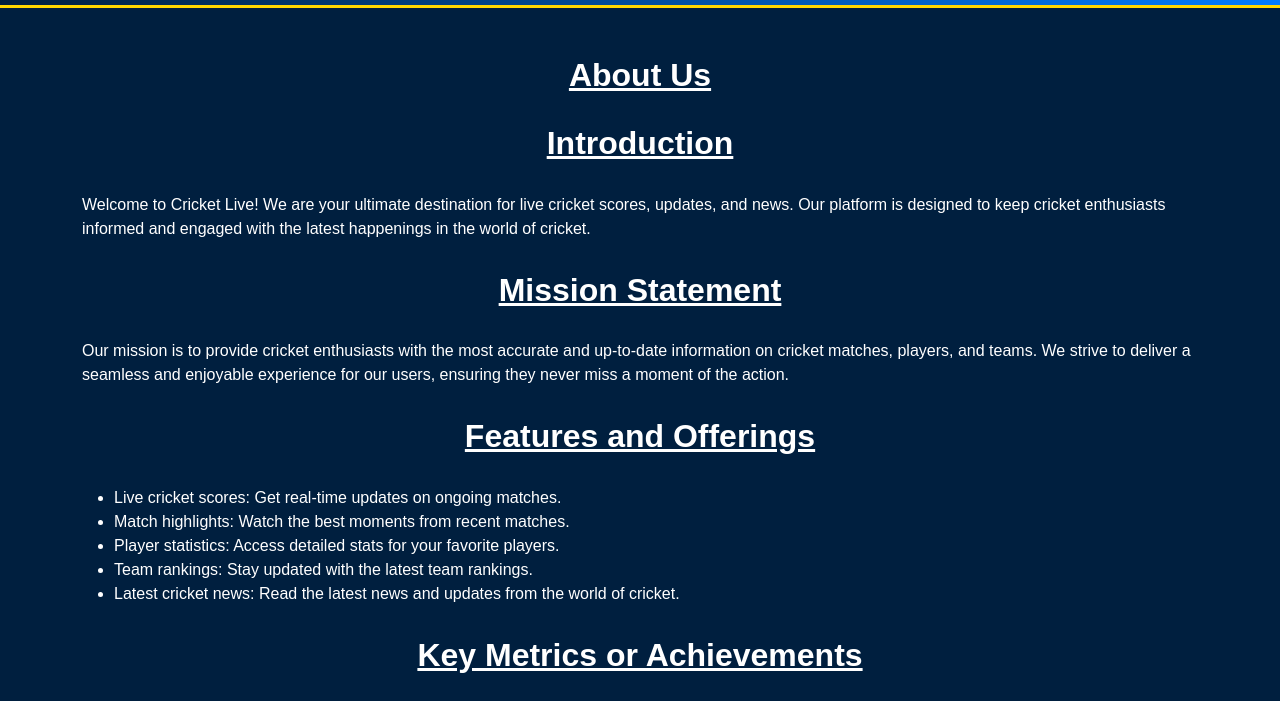
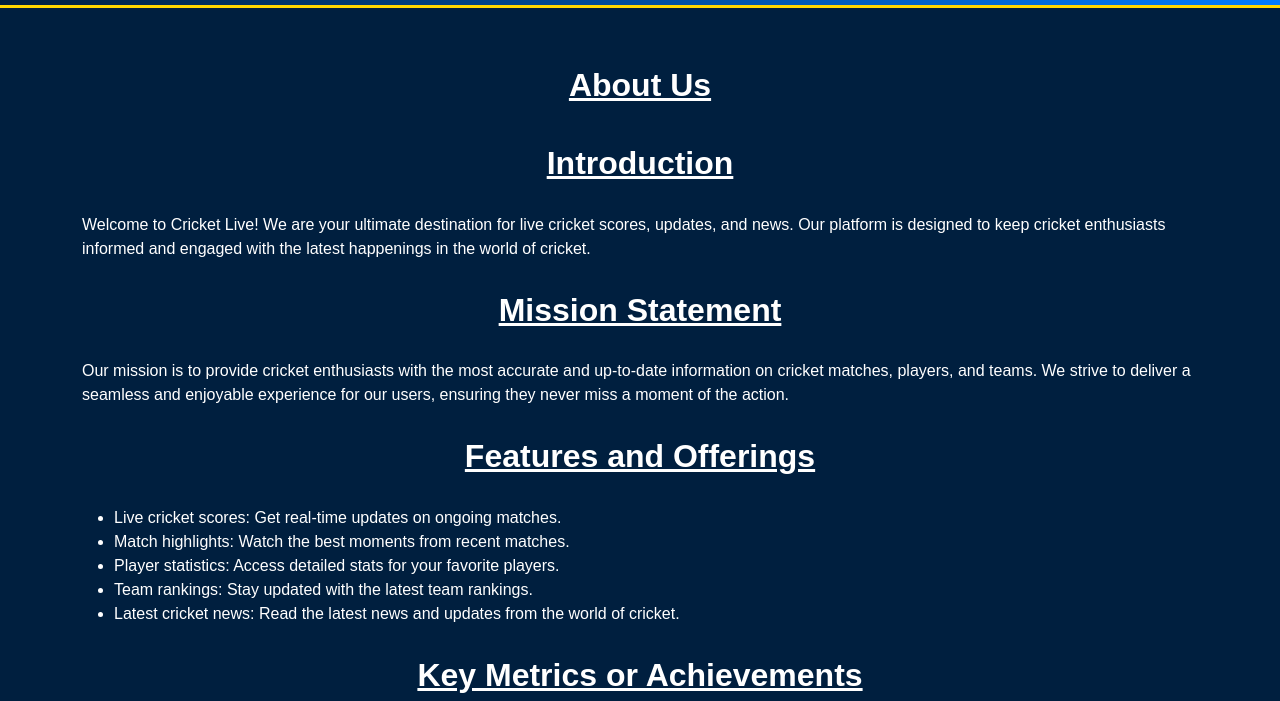
Before and after one commit to bhavya-joshi0098/cricstat, a plain HTML site: page about.html in a window 1280 px wide. Shown: the part 81-782 px from the top of the page. Drawn offline with nearby package versions, Linux system fonts and the light colour scheme.

Commit message:
Update about.html

```diff
--- a/about.html
+++ b/about.html
@@ -84,7 +84,7 @@
     </nav>
 
     <div class="container mt-5">
-        <h1 class="section-title">About Us</h1>
+        <h1 class="section-title" style="padding: 10px;">About Us</h1>
 
         <!-- Introduction -->
         <section>
```
